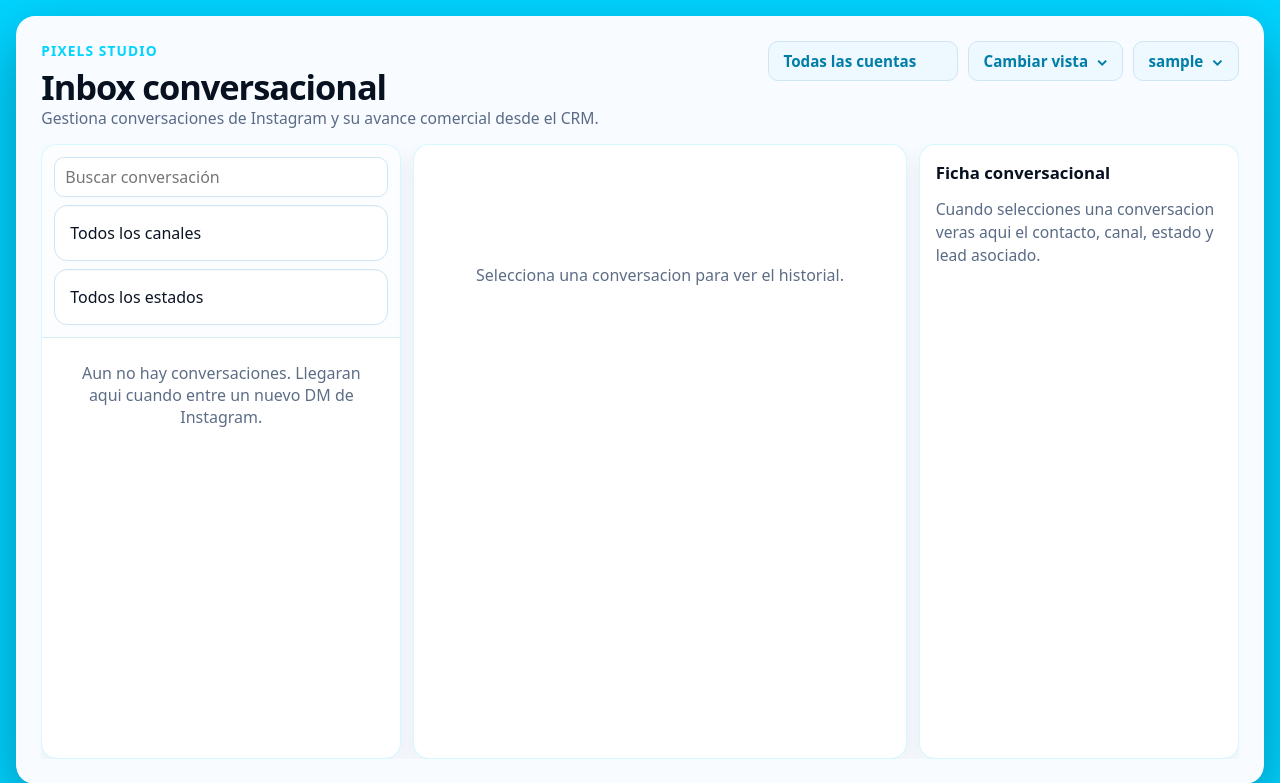
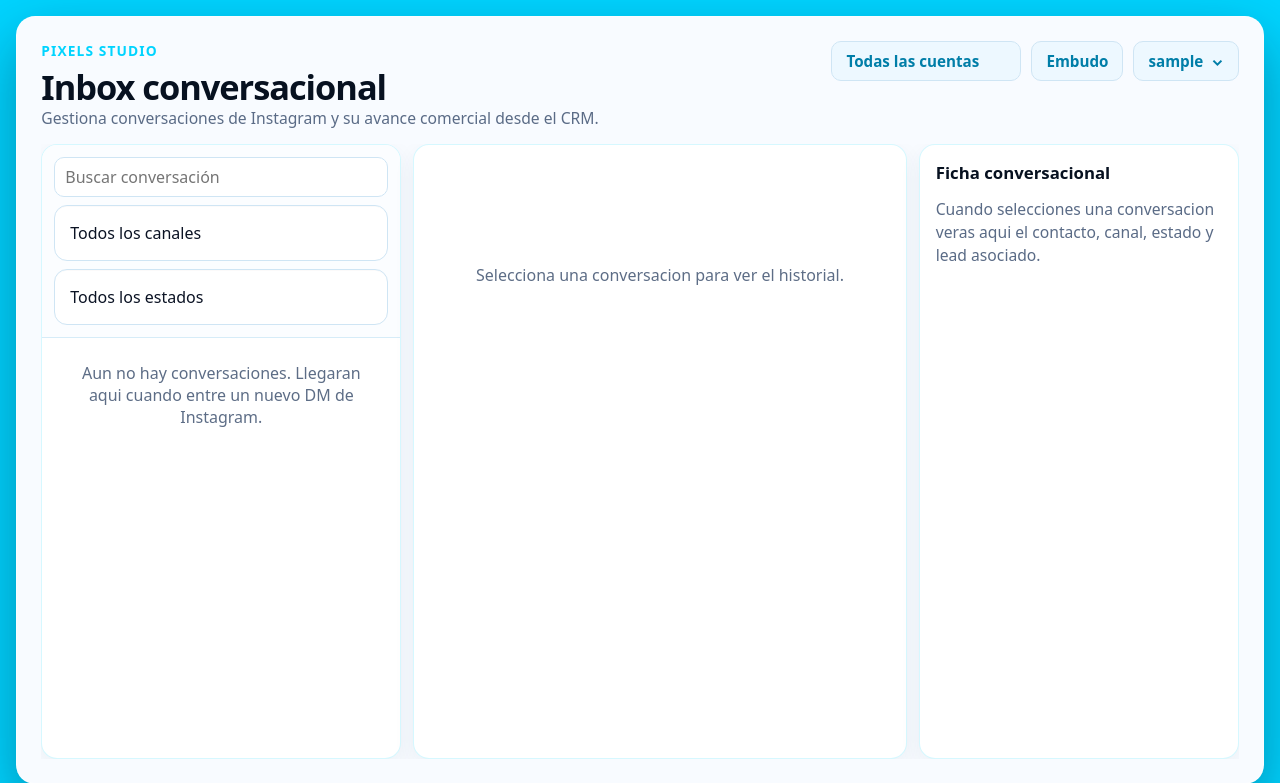
Before and after one commit to pixelsstudiove/crm-pixels, a PHP site: page /inbox.php in a window 1280 px wide. Shown: the top 783 px of the page. Run offline with PHP 8.4, Linux system fonts and the light colour scheme; the visitor is signed in with stand-in values (Sample User, id 1); data comes from the database, SQL or seed files in the repository; data that the repository does not hold is empty.

Commit message:
Simplifica cambio de vista en menus

```diff
--- a/config/navigation.php
+++ b/config/navigation.php
@@ -28,24 +28,12 @@ function nav_render_account_switch(PDO $pdo, array $accountOptions, int $selecte
   <?php
 }
 
-function nav_render_view_menu(string $activeView): void {
-  $items = [];
+function nav_render_view_button(string $activeView): void {
   if ($activeView === 'dashboard' && can('view_conversations')) {
-    $items[] = ['label' => 'Ir al Inbox', 'href' => account_url('inbox.php')];
+    echo '<a class="menu-trigger nav-direct-button" href="' . h(account_url('inbox.php')) . '">Inbox</a>';
   } elseif ($activeView === 'inbox' && can('view_dashboard')) {
-    $items[] = ['label' => 'Ir al embudo', 'href' => account_url('dashboard.php')];
+    echo '<a class="menu-trigger nav-direct-button" href="' . h(account_url('dashboard.php')) . '">Embudo</a>';
   }
-  if (!$items) return;
-  ?>
-  <div class="menu-dropdown" data-menu>
-    <button class="menu-trigger" type="button" data-menu-trigger aria-expanded="false">Cambiar vista</button>
-    <div class="menu-panel" role="menu">
-      <?php foreach ($items as $item): ?>
-        <a class="menu-item" href="<?= h($item['href']) ?>"><?= h($item['label']) ?></a>
-      <?php endforeach; ?>
-    </div>
-  </div>
-  <?php
 }
 
 function nav_render_user_menu(bool $includeProfileModal = true): void {
@@ -78,8 +66,6 @@ function nav_admin_items(): array {
   if (can('manage_users')) $items[] = ['key' => 'users', 'label' => 'Gestión de usuarios', 'href' => '/users.php'];
   if (can('manage_integrations')) $items[] = ['key' => 'channels', 'label' => 'Gestión de canales', 'href' => account_url('channels.php')];
   if (can('manage_integrations')) $items[] = ['key' => 'events', 'label' => 'Ver eventos', 'href' => account_url('webhook_logs.php')];
-  if (can('view_dashboard')) $items[] = ['key' => 'dashboard', 'label' => 'Embudo comercial', 'href' => account_url('dashboard.php')];
-  if (can('view_conversations')) $items[] = ['key' => 'inbox', 'label' => 'Inbox', 'href' => account_url('inbox.php')];
   return $items;
 }
 
--- a/css/app.css
+++ b/css/app.css
@@ -246,6 +246,12 @@ body{
 .menu-panel-wide{
   min-width:260px;
 }
+.nav-direct-button{
+  text-decoration:none;
+}
+.nav-direct-button::after{
+  display:none;
+}
 .menu-section-title{
   display:block;
   margin:8px 10px 4px;
--- a/dashboard.php
+++ b/dashboard.php
@@ -669,7 +669,7 @@ function dash_channel_label(array $channel): string {
           </div>
           <div class="topbar-right app-nav-actions">
             <?php nav_render_account_switch($pdo, $accountOptions, $filterAccountId, 'dashboard.php', ['q' => $q, 'channel_id' => $filterChannelId > 0 ? $filterChannelId : null, 'sales_status' => $filterSalesStatus], ['q' => $q, 'sales_status' => $filterSalesStatus]); ?>
-            <?php nav_render_view_menu('dashboard'); ?>
+            <?php nav_render_view_button('dashboard'); ?>
             <?php nav_render_user_menu(true); ?>
           </div>
         </div>
--- a/inbox.php
+++ b/inbox.php
@@ -532,7 +532,7 @@ function inbox_visible_message_text($value, array $attachments): string {
           </div>
           <div class="inbox-actions app-nav-actions">
             <?php nav_render_account_switch($pdo, $accountOptions, $filterAccountId, 'inbox.php', ['q' => $q, 'channel_id' => $filterChannelId > 0 ? $filterChannelId : null, 'status' => $filterStatus], ['q' => $q, 'status' => $filterStatus]); ?>
-            <?php nav_render_view_menu('inbox'); ?>
+            <?php nav_render_view_button('inbox'); ?>
             <?php nav_render_user_menu(true); ?>
           </div>
         </header>
```
